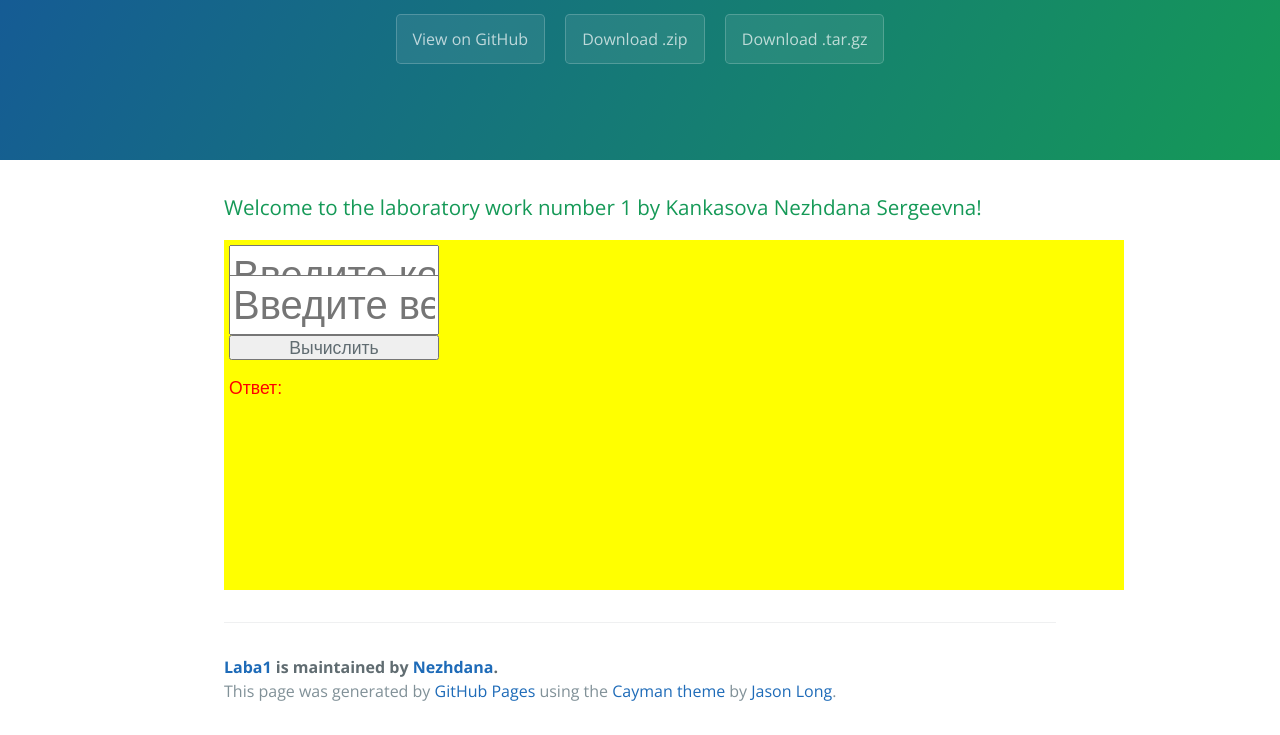
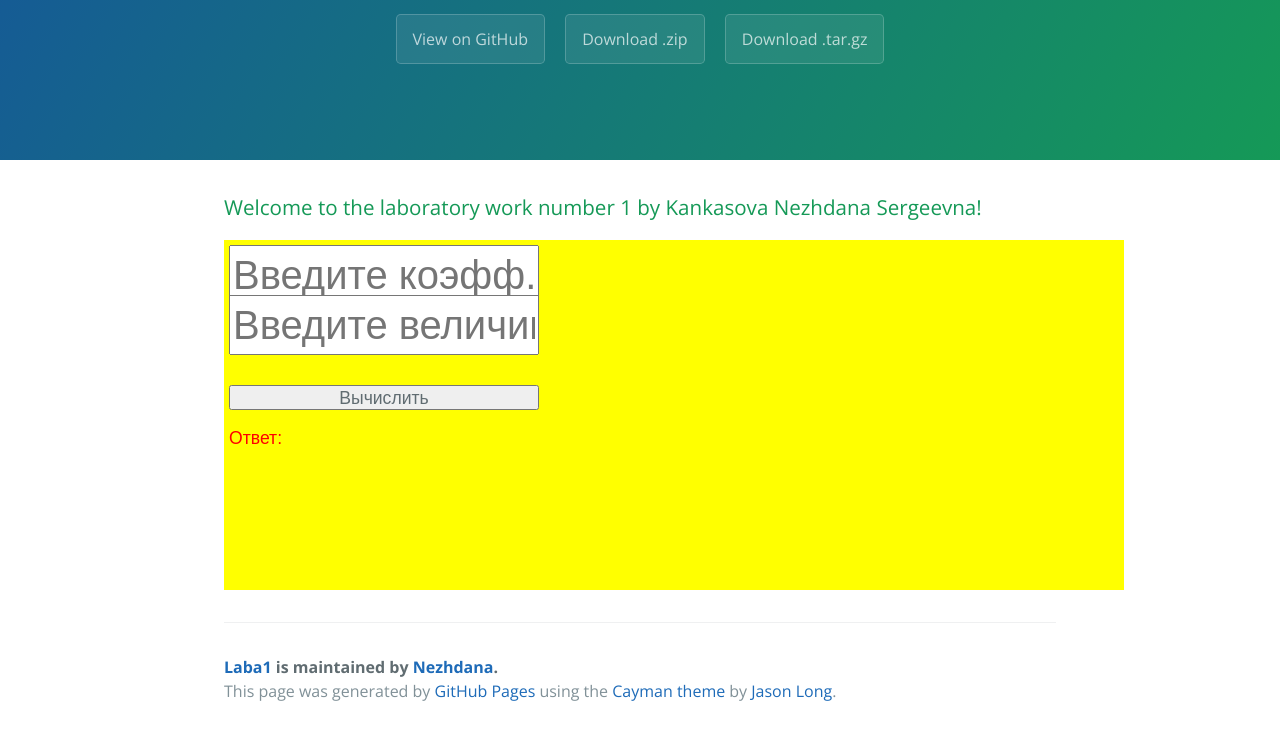
Before and after one commit to Nezhdana/Laba1, a plain HTML site: page index.html in a window 1280 px wide. Shown: the part 176-911 px from the top of the page. Drawn offline with nearby package versions, Linux system fonts and the light colour scheme.

Commit message:
Update index.html

```diff
--- a/index.html
+++ b/index.html
@@ -54,10 +54,10 @@ color: red;
 <p id="area">
 
 
-  <input type="text" class="td" placeholder="Введите коэфф. проп." value="" id="stor1" style="position: absolute; font-family: Arial; top:5px; left:5px; width: 210px">
-            <input type="text" class="td" placeholder="Введите величину деформации" value="" id="stor2"style="position: absolute; font-family: Arial; top:35px; left:5px; width: 210px"></br>
-            <input type="button" value="Вычислить" onclick="det()" style="position: absolute; font-family: Arial; top:95px; left: 5px; width: 210px; height: 25px; font-family: Arial;">
-            <span style="position: absolute; font-family: Arial; top:135px; left: 5px;" id = "answer"> Ответ: </span>
+  <input type="text" class="td" placeholder="Введите коэфф. проп." value="" id="td1" style="position: absolute; font-family: Arial; top:5px; left:5px; width: 310px">
+            <input type="text" class="td" placeholder="Введите величину деформации" value="" id="td2"style="position: absolute; font-family: Arial; top:55px; left:5px; width: 310px"></br>
+            <input type="button" value="Вычислить" onclick="det()" style="position: absolute; font-family: Arial; top:145px; left: 5px; width: 310px; height: 25px; font-family: Arial;">
+            <span style="position: absolute; font-family: Arial; top:185px; left: 5px;" id = "answer"> Ответ: </span>
 
 </p>
 
```
